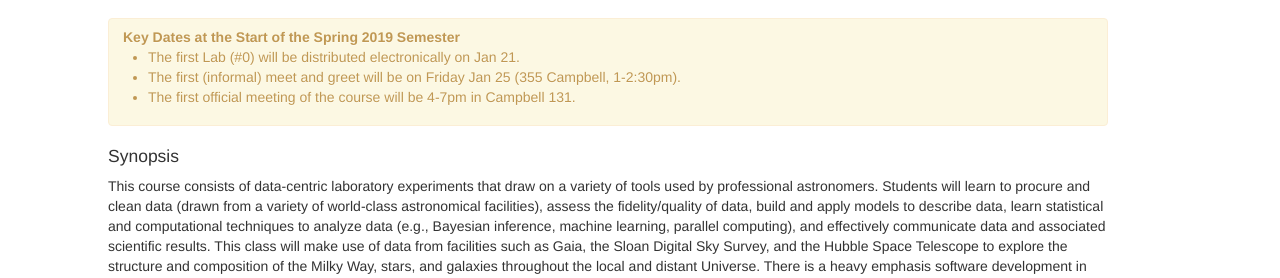
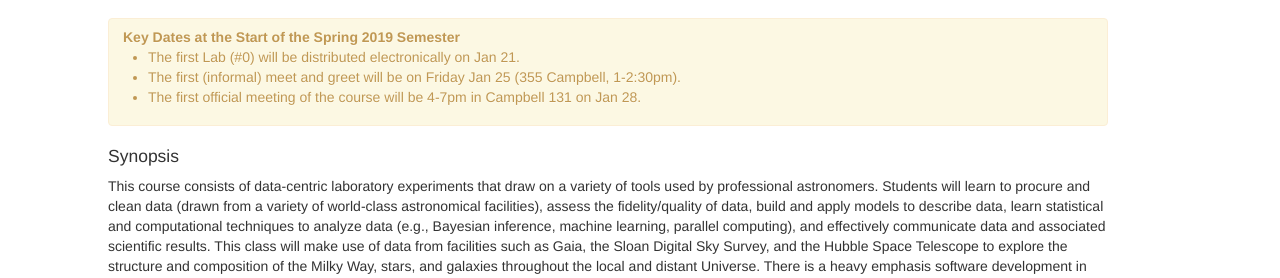
Before and after one commit to ucb-datalab/ucb-datalab.github.io, a Jekyll site: the page built from index.md, in a window 1280 px wide. Shown: the part 222-500 px from the top of the page. Built offline with Jekyll 4.4.1, drawn with Linux system fonts in a browser that asks for light colours.

Commit message:
Update 1st meeting date

```diff
--- a/index.md
+++ b/index.md
@@ -14,7 +14,7 @@ title: Astronomy Data Science Lab
 <ul>
 <li>The first Lab (#0) will be distributed electronically on Jan 21.</li>
 <li>The first (informal) meet and greet will be on Friday Jan 25 (355 Campbell, 1-2:30pm).</li>
-<li>The first official meeting of the course will be 4-7pm in Campbell 131.</li>
+<li>The first official meeting of the course will be 4-7pm in Campbell 131 on Jan 28.</li>
 </ul>
 
 </div>
```
